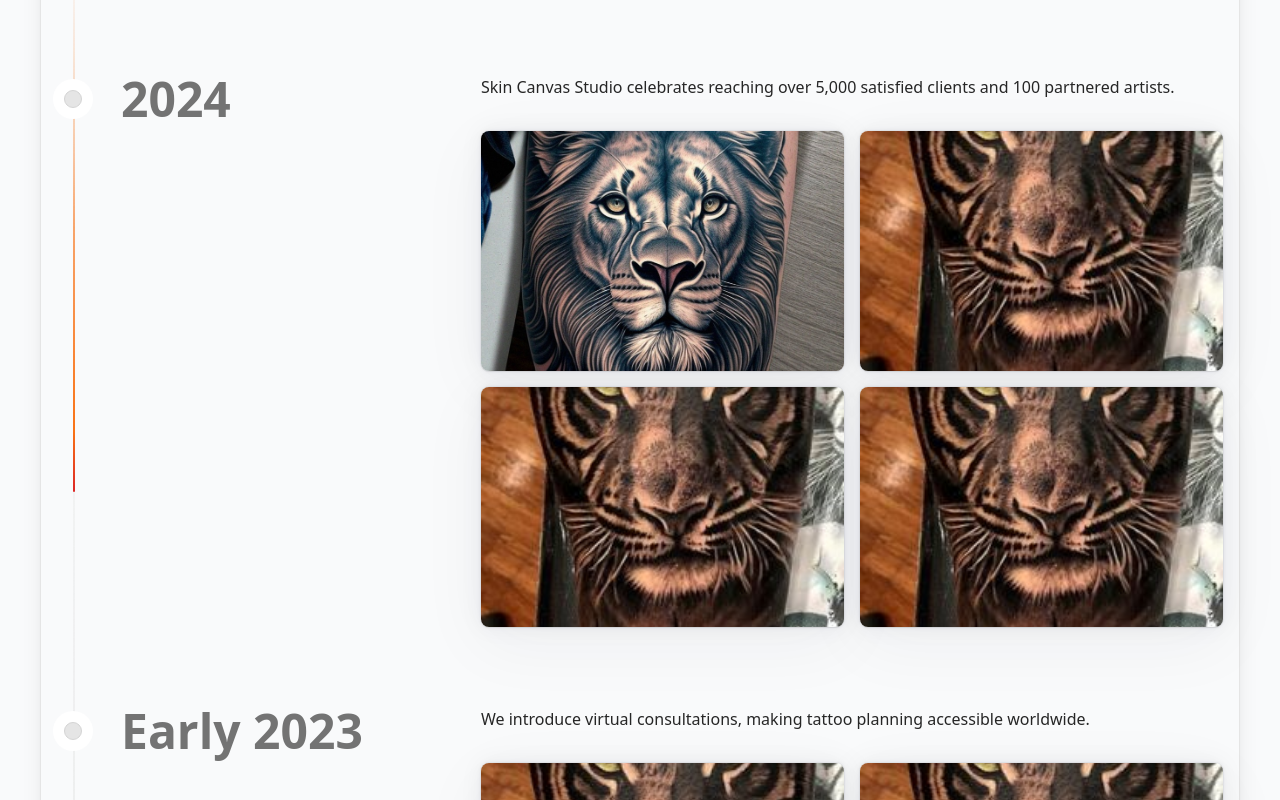
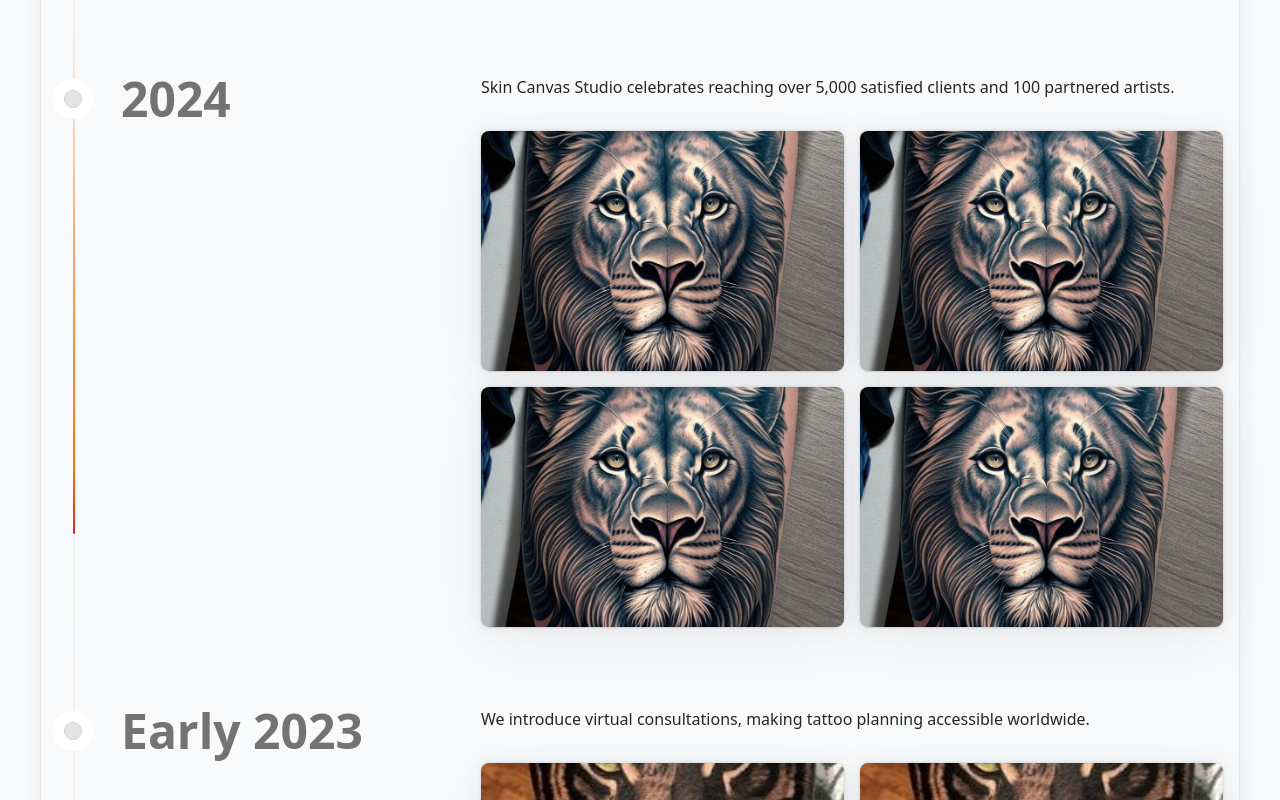
Before and after one commit to lucianRosuAtc/skin-canvas-studio, a Next.js app: page /About in a window 1280 px wide. Shown: the part 640-1440 px from the top of the page. Built offline with nearby package versions, Linux system fonts and the light colour scheme.

Commit message:
mapping over the arrays for TimeLineComponents

```diff
--- a/components/(data)/about-data.tsx
+++ b/components/(data)/about-data.tsx
@@ -1,3 +1,4 @@
+// MARK: Our Team
 export const ourTeam = [
     {
         name: 'Jake Thompson',
@@ -24,3 +25,103 @@ export const ourTeam = [
         bio: 'Lorem ipsum dolor sit amet, consectetur adipiscing elit. Sed do eiusmod tempor incididunt ut labore et dolore magna aliqua.'
     },
 ]
+
+// MARK: Our Journey 2024
+export const ourJourney2024 = [
+    {
+        image:"/img/bigCat/Lion1.jpg",
+        desc:"Lorem ipsum dolor sit.",
+    },
+    {
+        image:"/img/bigCat/Lion1.jpg",
+        desc:"Lorem ipsum dolor sit.",
+    },
+    {
+        image:"/img/bigCat/Lion1.jpg",
+        desc:"Lorem ipsum dolor sit.",
+    },
+    {
+        image:"/img/bigCat/Lion1.jpg",
+        desc:"Lorem ipsum dolor sit.",
+    },
+]
+
+// MARK: Our Journey 2023
+export const ourJourney2023 = [
+    {
+        image:"/img/bigCat/tigerRealism.jpg",
+        desc:"Lorem ipsum dolor sit.",
+    },
+    {
+        image:"/img/bigCat/tigerRealism.jpg",
+        desc:"Lorem ipsum dolor sit.",
+    },
+    {
+        image:"/img/bigCat/tigerRealism.jpg",
+        desc:"Lorem ipsum dolor sit.",
+    },
+    {
+        image:"/img/bigCat/tigerRealism.jpg",
+        desc:"Lorem ipsum dolor sit.",
+    },
+]
+
+// MARK: Our Journey 2022
+export const ourJourney2022 = [
+    {
+        image:"/img/bigCat/tigerRealism.jpg",
+        desc:"Lorem ipsum dolor sit.",
+    },
+    {
+        image:"/img/bigCat/tigerRealism.jpg",
+        desc:"Lorem ipsum dolor sit.",
+    },
+    {
+        image:"/img/bigCat/tigerRealism.jpg",
+        desc:"Lorem ipsum dolor sit.",
+    },
+    {
+        image:"/img/bigCat/tigerRealism.jpg",
+        desc:"Lorem ipsum dolor sit.",
+    },
+]
+
+// MARK: Our Journey 2021
+export const ourJourney2021 = [
+    {
+        image:"/img/bigCat/tigerRealism.jpg",
+        desc:"Lorem ipsum dolor sit.",
+    },
+    {
+        image:"/img/bigCat/tigerRealism.jpg",
+        desc:"Lorem ipsum dolor sit.",
+    },
+    {
+        image:"/img/bigCat/tigerRealism.jpg",
+        desc:"Lorem ipsum dolor sit.",
+    },
+    {
+        image:"/img/bigCat/tigerRealism.jpg",
+        desc:"Lorem ipsum dolor sit.",
+    },
+]
+
+// MARK: Our Journey 2020
+export const ourJourney2020 = [
+    {
+        image:"/img/bigCat/tigerRealism.jpg",
+        desc:"Lorem ipsum dolor sit.",
+    },
+    {
+        image:"/img/bigCat/tigerRealism.jpg",
+        desc:"Lorem ipsum dolor sit.",
+    },
+    {
+        image:"/img/bigCat/tigerRealism.jpg",
+        desc:"Lorem ipsum dolor sit.",
+    },
+    {
+        image:"/img/bigCat/tigerRealism.jpg",
+        desc:"Lorem ipsum dolor sit.",
+    },
+]
--- a/components/Footer.tsx
+++ b/components/Footer.tsx
@@ -12,7 +12,7 @@ const year = date.getFullYear();
 export default function Footer() {
   const pathname = usePathname();
   return (
-    <div className="bg-gray-50 dark:bg-neutral-900 pt-10">
+    <div className="bg-gray-50 dark:bg-neutral-900 pt-10 border-t-2 light:border-t-secondary dark:border-t-primary">
       <div className="grid grid-cols-1 md:grid-cols-3 max-w-screen-2xl m-auto space-y-20 md:space-y-0">
         <Link href="/">
           <Image src="/img/bigCat/Lion1.jpg"
--- a/components/TimeLineComp.tsx
+++ b/components/TimeLineComp.tsx
@@ -3,6 +3,7 @@
 import Image from "next/image";
 import React from "react";
 import { Timeline } from "./ui/timeline";
+import { ourJourney2020, ourJourney2021, ourJourney2022, ourJourney2023, ourJourney2024 } from "./(data)/about-data";
 
 
 export function TimelineComp() {
@@ -16,34 +17,17 @@ export function TimelineComp() {
                     </p>
 
                     <div className="grid grid-cols-2 gap-4">
+                        {ourJourney2024.map((image, index) => (
                             <Image
-                            src="/img/bigCat/Lion1.jpg"
-                            alt="startup template"
+                                key={index}
+                                src={image.image}
+                                alt={image.desc}
                                 width={300}
                                 height={300}
                                 className="rounded-lg object-cover h-20 md:h-44 lg:h-60 w-full shadow-[0_0_24px_rgba(34,_42,_53,_0.06),_0_1px_1px_rgba(0,_0,_0,_0.05),_0_0_0_1px_rgba(34,_42,_53,_0.04),_0_0_4px_rgba(34,_42,_53,_0.08),_0_16px_68px_rgba(47,_48,_55,_0.05),_0_1px_0_rgba(255,_255,_255,_0.1)_inset]"
                             />
-                        <Image
-                            src="/img/bigCat/tigerRealism.jpg"
-                            alt="startup template"
-                            width={300}
-                            height={300}
-                            className="rounded-lg object-cover h-20 md:h-44 lg:h-60 w-full shadow-[0_0_24px_rgba(34,_42,_53,_0.06),_0_1px_1px_rgba(0,_0,_0,_0.05),_0_0_0_1px_rgba(34,_42,_53,_0.04),_0_0_4px_rgba(34,_42,_53,_0.08),_0_16px_68px_rgba(47,_48,_55,_0.05),_0_1px_0_rgba(255,_255,_255,_0.1)_inset]"
-                        />
-                        <Image
-                            src="/img/bigCat/tigerRealism.jpg"
-                            alt="startup template"
-                            width={300}
-                            height={300}
-                            className="rounded-lg object-cover h-20 md:h-44 lg:h-60 w-full shadow-[0_0_24px_rgba(34,_42,_53,_0.06),_0_1px_1px_rgba(0,_0,_0,_0.05),_0_0_0_1px_rgba(34,_42,_53,_0.04),_0_0_4px_rgba(34,_42,_53,_0.08),_0_16px_68px_rgba(47,_48,_55,_0.05),_0_1px_0_rgba(255,_255,_255,_0.1)_inset]"
-                        />
-                        <Image
-                            src="/img/bigCat/tigerRealism.jpg"
-                            alt="startup template"
-                            width={300}
-                            height={300}
-                            className="rounded-lg object-cover h-20 md:h-44 lg:h-60 w-full shadow-[0_0_24px_rgba(34,_42,_53,_0.06),_0_1px_1px_rgba(0,_0,_0,_0.05),_0_0_0_1px_rgba(34,_42,_53,_0.04),_0_0_4px_rgba(34,_42,_53,_0.08),_0_16px_68px_rgba(47,_48,_55,_0.05),_0_1px_0_rgba(255,_255,_255,_0.1)_inset]"
-                        />
+                        ))}
+
                     </div>
                 </div>
             ),
@@ -57,34 +41,16 @@ export function TimelineComp() {
                     </p>
 
                     <div className="grid grid-cols-2 gap-4">
+                     {ourJourney2023.map((image, index) => (
                         <Image
-                            src="/img/bigCat/tigerRealism.jpg"
-                            alt="hero template"
+                        key={index}
+                        src={image.image}
+                        alt={image.desc}
                         width={500}
                         height={500}
                         className="rounded-lg object-cover h-20 md:h-44 lg:h-60 w-full shadow-[0_0_24px_rgba(34,_42,_53,_0.06),_0_1px_1px_rgba(0,_0,_0,_0.05),_0_0_0_1px_rgba(34,_42,_53,_0.04),_0_0_4px_rgba(34,_42,_53,_0.08),_0_16px_68px_rgba(47,_48,_55,_0.05),_0_1px_0_rgba(255,_255,_255,_0.1)_inset]"
                         />
-                        <Image
-                            src="/img/bigCat/tigerRealism.jpg"
-                            alt="feature template"
-                            width={500}
-                            height={500}
-                            className="rounded-lg object-cover h-20 md:h-44 lg:h-60 w-full shadow-[0_0_24px_rgba(34,_42,_53,_0.06),_0_1px_1px_rgba(0,_0,_0,_0.05),_0_0_0_1px_rgba(34,_42,_53,_0.04),_0_0_4px_rgba(34,_42,_53,_0.08),_0_16px_68px_rgba(47,_48,_55,_0.05),_0_1px_0_rgba(255,_255,_255,_0.1)_inset]"
-                        />
-                        <Image
-                            src="/img/bigCat/tigerRealism.jpg"
-                            alt="bento template"
-                            width={500}
-                            height={500}
-                            className="rounded-lg object-cover h-20 md:h-44 lg:h-60 w-full shadow-[0_0_24px_rgba(34,_42,_53,_0.06),_0_1px_1px_rgba(0,_0,_0,_0.05),_0_0_0_1px_rgba(34,_42,_53,_0.04),_0_0_4px_rgba(34,_42,_53,_0.08),_0_16px_68px_rgba(47,_48,_55,_0.05),_0_1px_0_rgba(255,_255,_255,_0.1)_inset]"
-                        />
-                        <Image
-                            src="/img/bigCat/tigerRealism.jpg"
-                            alt="cards template"
-                            width={500}
-                            height={500}
-                            className="rounded-lg object-cover h-20 md:h-44 lg:h-60 w-full shadow-[0_0_24px_rgba(34,_42,_53,_0.06),_0_1px_1px_rgba(0,_0,_0,_0.05),_0_0_0_1px_rgba(34,_42,_53,_0.04),_0_0_4px_rgba(34,_42,_53,_0.08),_0_16px_68px_rgba(47,_48,_55,_0.05),_0_1px_0_rgba(255,_255,_255,_0.1)_inset]"
-                        />
+                     ))}
                     </div>
                 </div>
             ),
@@ -98,34 +64,16 @@ export function TimelineComp() {
                     </p>
 
                     <div className="grid grid-cols-2 gap-4">
+                      {ourJourney2022.map((image, index) => (
                         <Image
-                            src="/img/bigCat/tigerRealism.jpg"
-                            alt="hero template"
+                        key={index}
+                        src={image.image}
+                        alt={image.desc}
                         width={500}
                         height={500}
                         className="rounded-lg object-cover h-20 md:h-44 lg:h-60 w-full shadow-[0_0_24px_rgba(34,_42,_53,_0.06),_0_1px_1px_rgba(0,_0,_0,_0.05),_0_0_0_1px_rgba(34,_42,_53,_0.04),_0_0_4px_rgba(34,_42,_53,_0.08),_0_16px_68px_rgba(47,_48,_55,_0.05),_0_1px_0_rgba(255,_255,_255,_0.1)_inset]"
                         />
-                        <Image
-                            src="/img/bigCat/tigerRealism.jpg"
-                            alt="feature template"
-                            width={500}
-                            height={500}
-                            className="rounded-lg object-cover h-20 md:h-44 lg:h-60 w-full shadow-[0_0_24px_rgba(34,_42,_53,_0.06),_0_1px_1px_rgba(0,_0,_0,_0.05),_0_0_0_1px_rgba(34,_42,_53,_0.04),_0_0_4px_rgba(34,_42,_53,_0.08),_0_16px_68px_rgba(47,_48,_55,_0.05),_0_1px_0_rgba(255,_255,_255,_0.1)_inset]"
-                        />
-                        <Image
-                            src="/img/bigCat/tigerRealism.jpg"
-                            alt="bento template"
-                            width={500}
-                            height={500}
-                            className="rounded-lg object-cover h-20 md:h-44 lg:h-60 w-full shadow-[0_0_24px_rgba(34,_42,_53,_0.06),_0_1px_1px_rgba(0,_0,_0,_0.05),_0_0_0_1px_rgba(34,_42,_53,_0.04),_0_0_4px_rgba(34,_42,_53,_0.08),_0_16px_68px_rgba(47,_48,_55,_0.05),_0_1px_0_rgba(255,_255,_255,_0.1)_inset]"
-                        />
-                        <Image
-                            src="/img/bigCat/tigerRealism.jpg"
-                            alt="cards template"
-                            width={500}
-                            height={500}
-                            className="rounded-lg object-cover h-20 md:h-44 lg:h-60 w-full shadow-[0_0_24px_rgba(34,_42,_53,_0.06),_0_1px_1px_rgba(0,_0,_0,_0.05),_0_0_0_1px_rgba(34,_42,_53,_0.04),_0_0_4px_rgba(34,_42,_53,_0.08),_0_16px_68px_rgba(47,_48,_55,_0.05),_0_1px_0_rgba(255,_255,_255,_0.1)_inset]"
-                        />
+                      ))}
                     </div>
                 </div>
             ),
@@ -139,34 +87,17 @@ export function TimelineComp() {
                     </p>
 
                     <div className="grid grid-cols-2 gap-4">
+                        {ourJourney2021.map((image, index) => (
                             <Image
-                            src="/img/bigCat/tigerRealism.jpg"
-                            alt="hero template"
+                            key={index}
+                            src={image.image}
+                            alt={image.desc}
                             width={500}
                             height={500}
                             className="rounded-lg object-cover h-20 md:h-44 lg:h-60 w-full shadow-[0_0_24px_rgba(34,_42,_53,_0.06),_0_1px_1px_rgba(0,_0,_0,_0.05),_0_0_0_1px_rgba(34,_42,_53,_0.04),_0_0_4px_rgba(34,_42,_53,_0.08),_0_16px_68px_rgba(47,_48,_55,_0.05),_0_1px_0_rgba(255,_255,_255,_0.1)_inset]"
                             />
-                        <Image
-                            src="/img/bigCat/tigerRealism.jpg"
-                            alt="feature template"
-                            width={500}
-                            height={500}
-                            className="rounded-lg object-cover h-20 md:h-44 lg:h-60 w-full shadow-[0_0_24px_rgba(34,_42,_53,_0.06),_0_1px_1px_rgba(0,_0,_0,_0.05),_0_0_0_1px_rgba(34,_42,_53,_0.04),_0_0_4px_rgba(34,_42,_53,_0.08),_0_16px_68px_rgba(47,_48,_55,_0.05),_0_1px_0_rgba(255,_255,_255,_0.1)_inset]"
-                        />
-                        <Image
-                            src="/img/bigCat/tigerRealism.jpg"
-                            alt="bento template"
-                            width={500}
-                            height={500}
-                            className="rounded-lg object-cover h-20 md:h-44 lg:h-60 w-full shadow-[0_0_24px_rgba(34,_42,_53,_0.06),_0_1px_1px_rgba(0,_0,_0,_0.05),_0_0_0_1px_rgba(34,_42,_53,_0.04),_0_0_4px_rgba(34,_42,_53,_0.08),_0_16px_68px_rgba(47,_48,_55,_0.05),_0_1px_0_rgba(255,_255,_255,_0.1)_inset]"
-                        />
-                        <Image
-                            src="/img/bigCat/tigerRealism.jpg"
-                            alt="cards template"
-                            width={500}
-                            height={500}
-                            className="rounded-lg object-cover h-20 md:h-44 lg:h-60 w-full shadow-[0_0_24px_rgba(34,_42,_53,_0.06),_0_1px_1px_rgba(0,_0,_0,_0.05),_0_0_0_1px_rgba(34,_42,_53,_0.04),_0_0_4px_rgba(34,_42,_53,_0.08),_0_16px_68px_rgba(47,_48,_55,_0.05),_0_1px_0_rgba(255,_255,_255,_0.1)_inset]"
-                        />
+                        ))}
+
                     </div>
                 </div>
             ),
@@ -187,27 +118,17 @@ export function TimelineComp() {
                             height={500}
                             className="rounded-lg object-cover h-20 md:h-44 lg:h-60 w-full shadow-[0_0_24px_rgba(34,_42,_53,_0.06),_0_1px_1px_rgba(0,_0,_0,_0.05),_0_0_0_1px_rgba(34,_42,_53,_0.04),_0_0_4px_rgba(34,_42,_53,_0.08),_0_16px_68px_rgba(47,_48,_55,_0.05),_0_1px_0_rgba(255,_255,_255,_0.1)_inset]"
                         />
+                     {ourJourney2020.map((image, index) => (
                         <Image
-                            src="/img/bigCat/tigerRealism.jpg"
-                            alt="feature template"
+                        key={index}
+                        src={image.image}
+                        alt={image.desc}
                         width={500}
                         height={500}
                         className="rounded-lg object-cover h-20 md:h-44 lg:h-60 w-full shadow-[0_0_24px_rgba(34,_42,_53,_0.06),_0_1px_1px_rgba(0,_0,_0,_0.05),_0_0_0_1px_rgba(34,_42,_53,_0.04),_0_0_4px_rgba(34,_42,_53,_0.08),_0_16px_68px_rgba(47,_48,_55,_0.05),_0_1px_0_rgba(255,_255,_255,_0.1)_inset]"
                         />
-                        <Image
-                            src="/img/bigCat/tigerRealism.jpg"
-                            alt="bento template"
-                            width={500}
-                            height={500}
-                            className="rounded-lg object-cover h-20 md:h-44 lg:h-60 w-full shadow-[0_0_24px_rgba(34,_42,_53,_0.06),_0_1px_1px_rgba(0,_0,_0,_0.05),_0_0_0_1px_rgba(34,_42,_53,_0.04),_0_0_4px_rgba(34,_42,_53,_0.08),_0_16px_68px_rgba(47,_48,_55,_0.05),_0_1px_0_rgba(255,_255,_255,_0.1)_inset]"
-                        />
-                        <Image
-                            src="/img/bigCat/tigerRealism.jpg"
-                            alt="cards template"
-                            width={500}
-                            height={500}
-                            className="rounded-lg object-cover h-20 md:h-44 lg:h-60 w-full shadow-[0_0_24px_rgba(34,_42,_53,_0.06),_0_1px_1px_rgba(0,_0,_0,_0.05),_0_0_0_1px_rgba(34,_42,_53,_0.04),_0_0_4px_rgba(34,_42,_53,_0.08),_0_16px_68px_rgba(47,_48,_55,_0.05),_0_1px_0_rgba(255,_255,_255,_0.1)_inset]"
-                        />
+                     ))}
+
 
                     </div>
                 </div>
```
Also changed, not shown: components/TeamAndMission.tsx (+5 -11 lines). Lines whose indentation alone changed are shown as unchanged.
